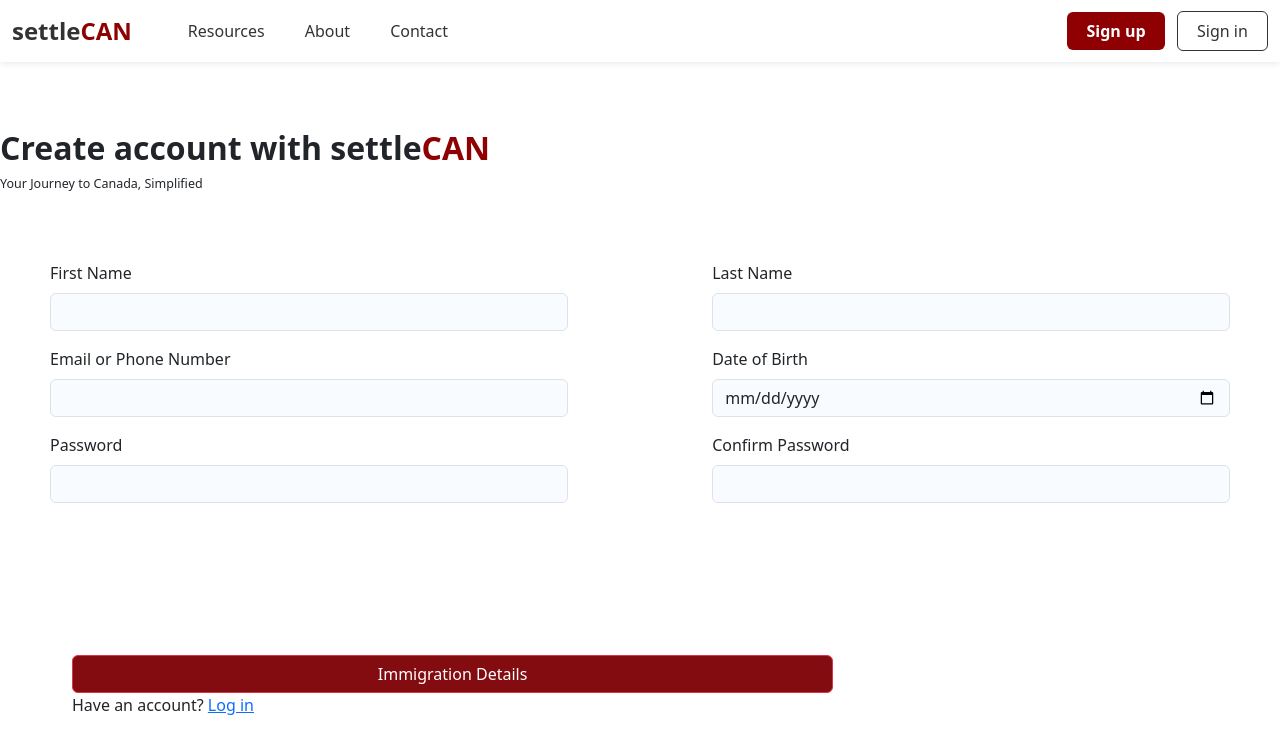
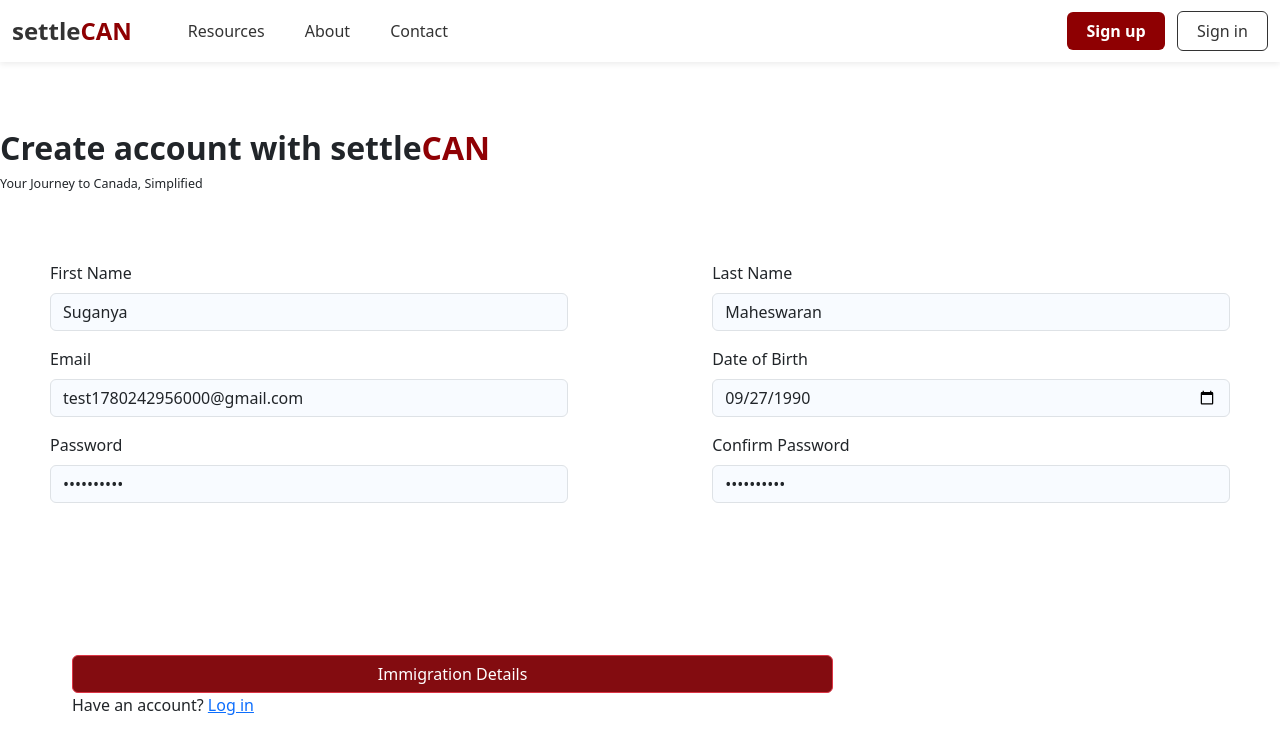
Before and after one commit to VivianIRL/PRJ666Group3, a React (Vite) app in the folder frontend/SettleCAN-Client/: page /register in a window 1280 px wide. Shown: the top 754 px of the page. Built offline with nearby package versions, Linux system fonts and the light colour scheme.

Commit message:
feat(register): connect frontend registration flow to backend authentication

```diff
--- a/frontend/SettleCAN-Client/src/register/Register.jsx
+++ b/frontend/SettleCAN-Client/src/register/Register.jsx
@@ -1,114 +1,191 @@
-import 'bootstrap/dist/css/bootstrap.min.css';
-import Button from 'react-bootstrap/Button';
-import Form from 'react-bootstrap/Form';
-import { Link } from 'react-router-dom';
-import { useNavigate } from 'react-router-dom';
+import "bootstrap/dist/css/bootstrap.min.css";
+import Button from "react-bootstrap/Button";
+import Form from "react-bootstrap/Form";
+import { Link } from "react-router-dom";
+import { useNavigate } from "react-router-dom";
+import { registerUser } from "../service/authService";
 
 function ImmigrationDetails() {
-    const navigate = useNavigate()
+  const navigate = useNavigate();
 
   async function handleFormSubmit(formData) {
-        await formData
-        var firstName = formData.get('firstName')
+    await formData;
+    var firstName = formData.get("firstName");
     if (!firstName) {
-            alert('ERROR: First name is empty.')
+      alert("ERROR: First name is empty.");
       return;
     }
-        var lastName = formData.get('lastName')
+    var lastName = formData.get("lastName");
     if (!lastName) {
-            alert('ERROR: Last name is empty.')
+      alert("ERROR: Last name is empty.");
       return;
     }
-        var emailphone = formData.get('emailphone')
-        if (!emailphone) {
-            alert('ERROR: Email or phone number is empty.')
+    var email = formData.get("email");
+    if (!email) {
+      alert("ERROR: Email is required");
       return;
     }
-        var dateOB = new Date(formData.get('dateOfBirth'))
-        if (!formData.get('dateOfBirth')) {
-            alert('ERROR: Date of birth is empty.')
+    var dateOB = new Date(formData.get("dateOfBirth"));
+    if (!formData.get("dateOfBirth")) {
+      alert("ERROR: Date of birth is empty.");
       return;
     }
-        var password = formData.get('password')
+    var password = formData.get("password");
     if (!password) {
-            alert('ERROR: Password is empty.')
+      alert("ERROR: Password is empty.");
       return;
     }
-        var emailRegex = /^((?!\.)[\w\-_.]*[^.])(@\w+)(\.\w+(\.\w+)?[^.\W])$/gm
-        var phoneRegex = /^[+]?[(]?[0-9]{3}[)]?[-\s.]?[0-9]{3}[-\s.]?[0-9]{4,6}$/g
-        if (!(emailRegex.test(emailphone) || phoneRegex.test(emailphone))) {
-            alert('ERROR: No valid email or phone number was given.')
+    var emailRegex = /^((?!\.)[\w\-_.]*[^.])(@\w+)(\.\w+(\.\w+)?[^.\W])$/gm;
+    var phoneRegex = /^[+]?[(]?[0-9]{3}[)]?[-\s.]?[0-9]{3}[-\s.]?[0-9]{4,6}$/g;
+    if (!(emailRegex.test(email) || phoneRegex.test(email))) {
+      alert("ERROR: No valid email was given.");
       return;
     }
-        var now = new Date()
+    var now = new Date();
     if (dateOB > now) {
-            alert('ERROR: Date of birth is not in the past.')
+      alert("ERROR: Date of birth is not in the past.");
       return;
     }
-        if (password != formData.get('confirmPassword')) {
-            alert('ERROR: Passwords do not match')
+    if (password != formData.get("confirmPassword")) {
+      alert("ERROR: Passwords do not match");
       return;
     }
     var registeringUser = {
-            "firstName": firstName,
-            "lastName": lastName,
-            "dateOfBirth": dateOB,
-            "emailphone": emailphone,
-            "password": password
-        }
+      firstName: firstName,
+      lastName: lastName,
+      dateOfBirth: dateOB,
+      email: email,
+      password: password,
+    };
+    await registerUser(registeringUser);
 
-        navigate('/immigration', { state: { "registeringUser": registeringUser }});
+    navigate("/login");
   }
 
   return (
     <>
-            <h2 style={{ 'margin-top': "67px" }}><b>Create account with settle<span style={{ "color": "#8F0004" }}>CAN</span></b></h2>
+      <h2 style={{ "margin-top": "67px" }}>
+        <b>
+          Create account with settle
+          <span style={{ color: "#8F0004" }}>CAN</span>
+        </b>
+      </h2>
       <div style={{ "font-size": "12.5px" }}>
         Your Journey to Canada, Simplified
       </div>
       <Form action={handleFormSubmit}>
-                <div class="row" style={{'margin-top': "67px", 'padding-left': "50px",  'padding-right': "50px", "gap": "10%" }}>
-                    <div class="column" style={{"text-align": "left", "inline-size": "45%"}}>
+        <div
+          className="row"
+          style={{
+            marginTop: "67px",
+            paddingLeft: "50px",
+            paddingRight: "50px",
+            gap: "10%",
+          }}
+        >
+          {/* Left Column */}
+          <div
+            className="column"
+            style={{
+              textAlign: "left",
+              inlineSize: "45%",
+            }}
+          >
             <Form.Group className="mb-3" controlId="formFirstName">
               <Form.Label>First Name</Form.Label>
-                                    <Form.Control type="name" name="firstName" style={{"background": "#F8FBFF"}}/>
+              <Form.Control
+                type="text"
+                name="firstName"
+                defaultValue="Suganya"
+                style={{ background: "#F8FBFF" }}
+              />
             </Form.Group>
-                                <Form.Group className="mb-3" controlId="formEmailPhone">
-                                    <Form.Label>Email or Phone Number</Form.Label>
-                                    <Form.Control name="emailphone" style={{"background": "#F8FBFF"}}/>
+
+            <Form.Group className="mb-3" controlId="formEmail">
+              <Form.Label>Email</Form.Label>
+              <Form.Control
+                type="email"
+                name="email"
+                defaultValue={`test${Date.now()}@gmail.com`}
+                style={{ background: "#F8FBFF" }}
+              />
             </Form.Group>
+
             <Form.Group className="mb-3" controlId="formPassword">
               <Form.Label>Password</Form.Label>
-                                    <Form.Control type="password" name="password" style={{"background": "#F8FBFF"}}/>
+              <Form.Control
+                type="password"
+                name="password"
+                defaultValue="OMGfml123!"
+                style={{ background: "#F8FBFF" }}
+              />
             </Form.Group>
           </div>
-                    <div class="column" style={{ "text-align": "left", "inline-size": "45%" }}>
+
+          {/* Right Column */}
+          <div
+            className="column"
+            style={{
+              textAlign: "left",
+              inlineSize: "45%",
+            }}
+          >
             <Form.Group className="mb-3" controlId="formLastName">
               <Form.Label>Last Name</Form.Label>
-                                    <Form.Control type="name" name="lastName" style={{"background": "#F8FBFF"}}/>
+              <Form.Control
+                type="text"
+                name="lastName"
+                defaultValue="Maheswaran"
+                style={{ background: "#F8FBFF" }}
+              />
             </Form.Group>
+
             <Form.Group className="mb-3" controlId="formDateOfBirth">
               <Form.Label>Date of Birth</Form.Label>
-                                    <Form.Control type="date" name="dateOfBirth" style={{"background": "#F8FBFF"}}/>
+              <Form.Control
+                type="date"
+                name="dateOfBirth"
+                defaultValue="1990-09-27"
+                style={{ background: "#F8FBFF" }}
+              />
             </Form.Group>
+
             <Form.Group className="mb-3" controlId="formPasswordConfirm">
               <Form.Label>Confirm Password</Form.Label>
-                                    <Form.Control type="password" name="confirmPassword" style={{"background": "#F8FBFF"}}/>
+              <Form.Control
+                type="password"
+                name="confirmPassword"
+                defaultValue="OMGfml123!"
+                style={{ background: "#F8FBFF" }}
+              />
             </Form.Group>
           </div>
         </div>
-                <br/>
-                <br/>
-                <br/>
+
+        <br />
+        <br />
+        <br />
+
         <section id="center">
-                    <Button variant="danger" type="submit" style={{"--bs-btn-bg": "#830C10", "display": "block", "width": "67%"}}>
+          <Button
+            variant="danger"
+            type="submit"
+            style={{
+              "--bs-btn-bg": "#830C10",
+              display: "block",
+              width: "67%",
+            }}
+          >
             Immigration Details
           </Button>
-                    <div>Have an account? <Link to="/login">Log in</Link></div>
+
+          <div>
+            Have an account? <Link to="/login">Log in</Link>
+          </div>
         </section>
       </Form>
     </>
-    )
+  );
 }
 
-export default ImmigrationDetails
+export default ImmigrationDetails;
```
Lines whose indentation alone changed are shown as unchanged.
